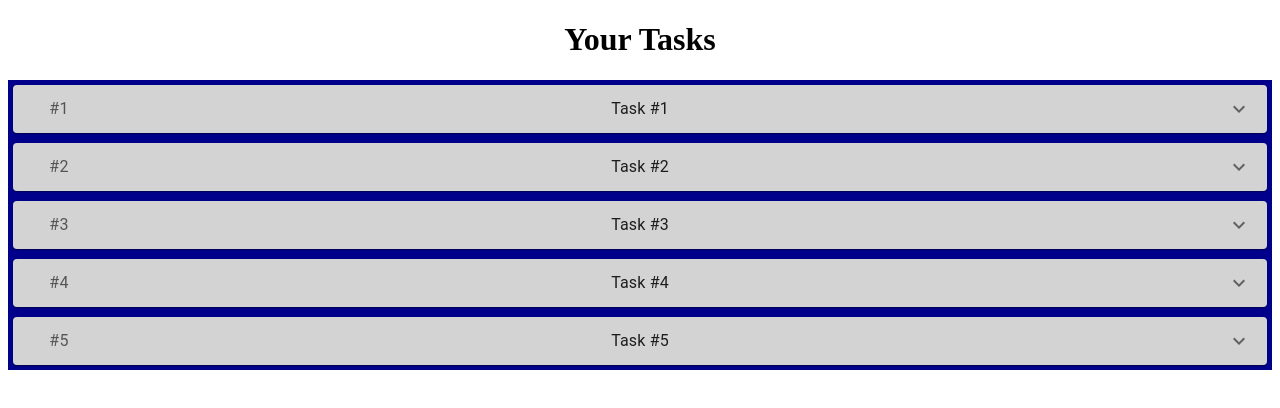
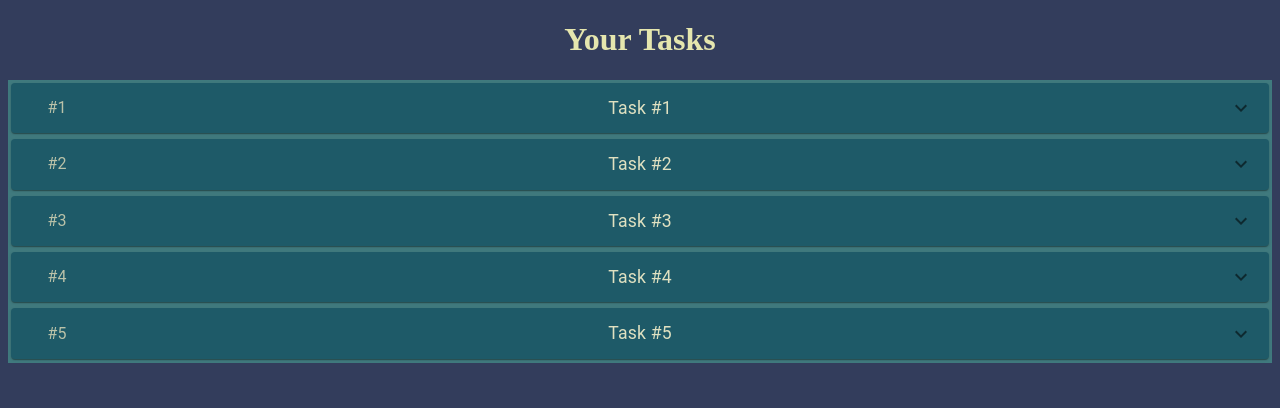
Before and after one commit to ScottRobinson03/todo-app-aws, a React (Create React App) app: page / in a window 1280 px wide. Shown: the top 408 px of the page. Built offline with nearby package versions, Linux system fonts and the light colour scheme.

Commit message:
Implement basic styling

```diff
--- a/src/App.css
+++ b/src/App.css
@@ -1,7 +1,12 @@
+body {
+    background-color: #333D5C;
+    color: #E5E6AE;
+}
 h1 {
     text-align: center;
 }
 
 section#task-container {
-    background-color: darkblue;
+    background-color: #407a7e;
+        padding-bottom: 1px;
 }
--- a/src/components/SortableItem.tsx
+++ b/src/components/SortableItem.tsx
@@ -13,7 +13,7 @@ export function SortableItem(props: SortableItemProps) {
     const style = {
         transform: CSS.Transform.toString(transform),
         transition,
-        padding: "5px",
+        padding: "3px",
     };
 
     function handleChange(_: SyntheticEvent, isExpanded: boolean) {
@@ -25,7 +25,7 @@ export function SortableItem(props: SortableItemProps) {
     return (
         <div ref={setNodeRef} style={style} {...attributes} {...listeners}>
             <Accordion
-                sx={{ backgroundColor: "lightgrey" }}
+                sx={{ backgroundColor: "#1e5a68" }}
                 expanded={props.activeTask === props.id}
                 onChange={handleChange}
             >
@@ -36,7 +36,7 @@ export function SortableItem(props: SortableItemProps) {
                 >
                     <Typography
                         sx={{
-                            color: "text.secondary",
+                            color: "#cfd0b1e2",
                             width: "5%",
                             flexShrink: 0,
                             boxSizing: "border-box",
@@ -46,12 +46,20 @@ export function SortableItem(props: SortableItemProps) {
                     >
                         #{props.id}
                     </Typography>
-                    <Typography sx={{ textAlign: "center", marginRight: "3%", width: "100%" }}>
+                    <Typography
+                        sx={{
+                            color: "#e0e1c1",
+                            fontSize: "1.1em",
+                            marginRight: "3%",
+                            textAlign: "center",
+                            width: "100%",
+                        }}
+                    >
                         {props.title}
                     </Typography>
                 </AccordionSummary>
-                <AccordionDetails>
-                    <Typography>{props.description}</Typography>
+                <AccordionDetails sx={{ borderTop: "2px #184e57 solid", padding: "8px 16px" }}>
+                    <Typography sx={{ color: "#e0e1c1" }}>{props.description}</Typography>
                 </AccordionDetails>
             </Accordion>
         </div>
--- a/src/components/TaskView.tsx
+++ b/src/components/TaskView.tsx
@@ -20,7 +20,12 @@ import { restrictToParentElement, restrictToVerticalAxis } from "@dnd-kit/modifi
 
 export default function TaskView() {
     const tasksJson = [
-        { id: 1, title: "Task #1", description: "Description of Task #1" },
+        {
+            id: 1,
+            title: "Task #1",
+            description:
+                "Lorem ipsum dolor sit amet consectetur adipisicing elit. Blanditiis unde odio atque culpa magni dolores accusantium. Eius ipsum nobis perferendis libero architecto nihil blanditiis voluptatum, exercitationem quas eos molestiae beatae\nConsequuntur maxime, numquam, totam esse nesciunt quisquam quibusdam nihil consequatur maiores reprehenderit vero perspiciatis mollitia id quidem ut molestias obcaecati quos illo adipisci ex fuga. Commodi adipisci possimus ratione consequatur.",
+        },
         { id: 2, title: "Task #2", description: "Description of Task #2" },
         { id: 3, title: "Task #3", description: "Description of Task #3" },
         { id: 4, title: "Task #4", description: "Description of Task #4" },
```
